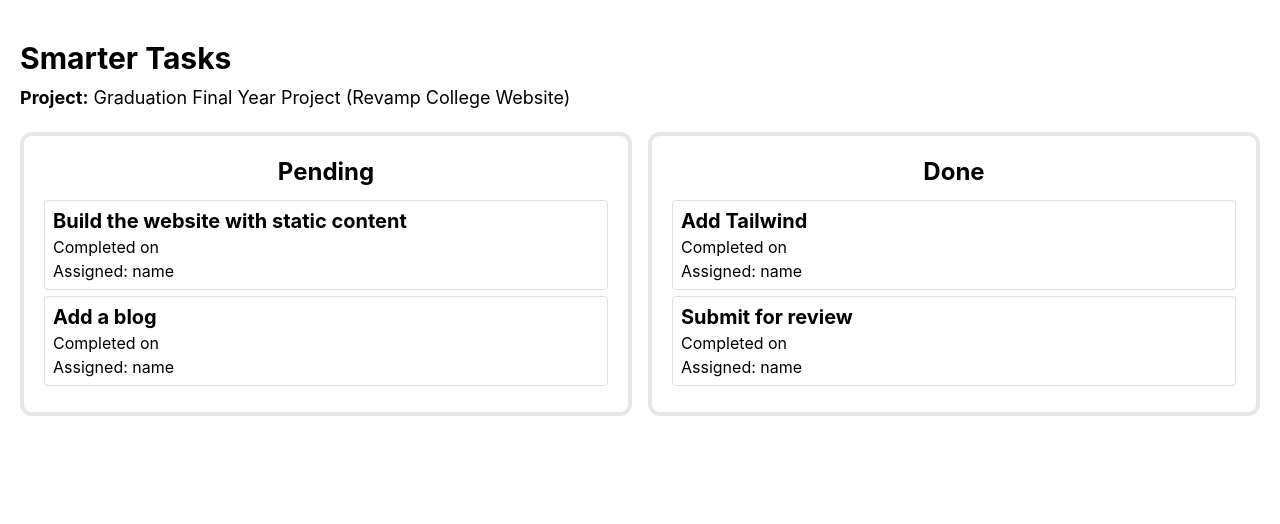
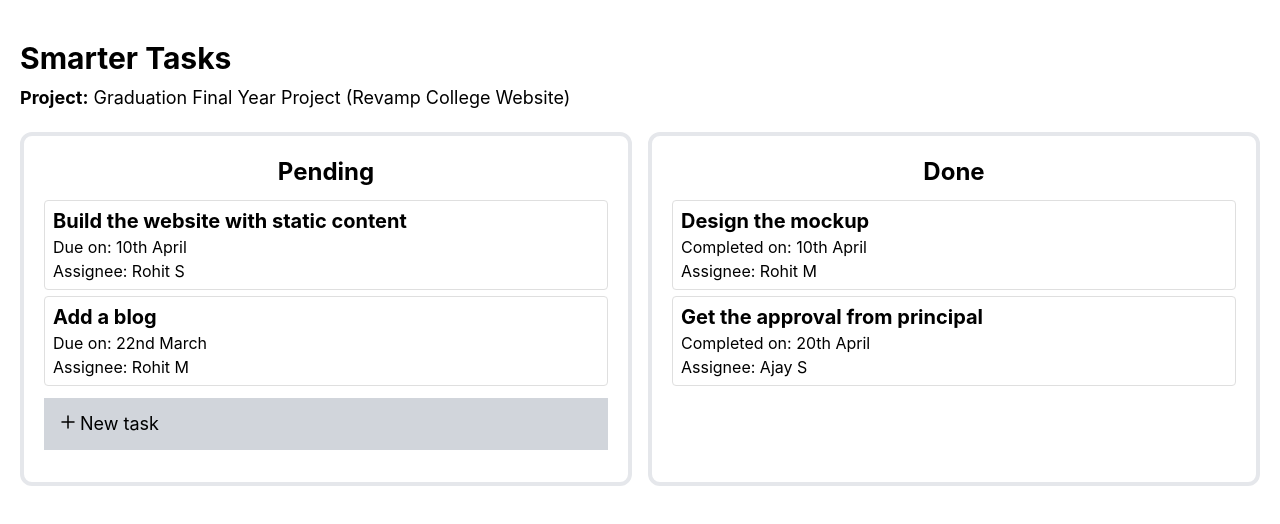
Before and after one commit to she-code/wd301, a React (Create React App) app in the folder hello-react/: page / in a window 1280 px wide. Shown: the top 524 px of the page. Built offline with nearby package versions, Linux system fonts and the light colour scheme.

Commit message:
completed level submission requirements

```diff
--- a/hello-react/src/App.js
+++ b/hello-react/src/App.js
@@ -24,11 +24,36 @@ function App() {
             dueDate="22nd March"
             assigneeName="Rohit M"
           />
+          <button className="bg-gray-300 w-full my-3 flex p-3 text-lg">
+            <svg
+              xmlns="http://www.w3.org/2000/svg"
+              fill="none"
+              viewBox="0 0 24 24"
+              stroke-width="1.5"
+              stroke="currentColor"
+              class="w-6 h-6"
+            >
+              <path
+                stroke-linecap="round"
+                stroke-linejoin="round"
+                d="M12 6v12m6-6H6"
+              />
+            </svg>
+            New task
+          </button>
         </div>
         <div className="p-5 border-4 rounded-xl">
           <h1 className="text-center mb-3 font-bold text-2xl">Done</h1>
-          <TaskCard title="Add Tailwind" />
-          <TaskCard title="Submit for review" />
+          <TaskCard
+            title="Design the mockup"
+            completedAtDate="10th April"
+            assigneeName="Rohit M"
+          />
+          <TaskCard
+            title="Get the approval from principal"
+            completedAtDate="20th April"
+            assigneeName="Ajay S"
+          />
         </div>
       </div>
     </div>
--- a/hello-react/src/TaskCard.js
+++ b/hello-react/src/TaskCard.js
@@ -1,12 +1,16 @@
 import "./TaskCard.css";
 
 const TaskCard = (props) => {
-  const { title } = props;
+  const { title, dueDate, completedAtDate, assigneeName } = props;
   return (
     <div className="TaskItem">
       <h2 className="text-xl font-bold ">{title}</h2>
-      <p>Completed on</p>
-      <p>Assigned: name</p>
+      {dueDate ? (
+        <p>Due on: {dueDate}</p>
+      ) : (
+        <p>Completed on: {completedAtDate}</p>
+      )}
+      <p>Assignee: {assigneeName}</p>
     </div>
   );
 };
```
